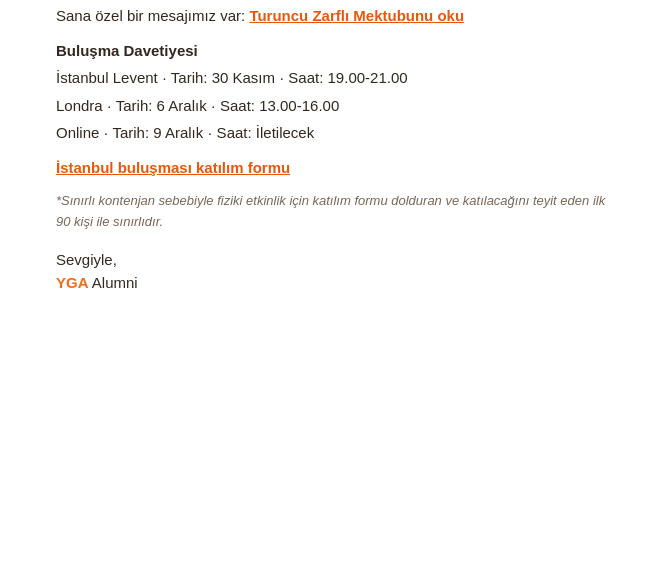
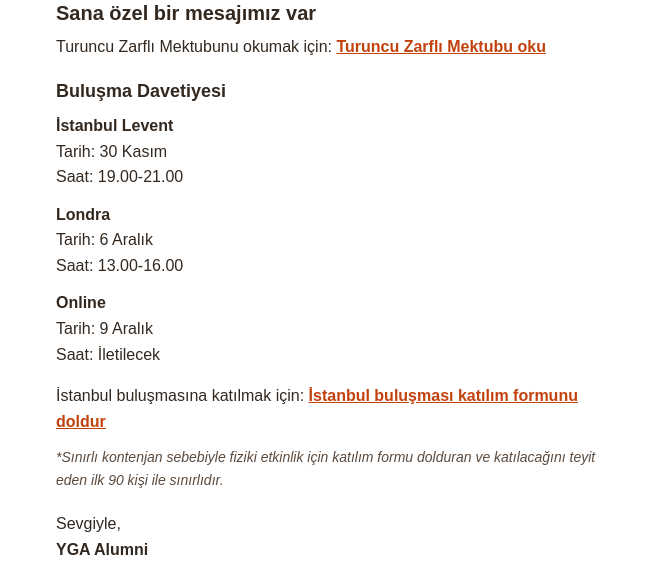
Before and after one commit to Yga-reconnect2/yga-reconnect2.github.io, a plain HTML site: page zarf/mail/onizleme.html in a window 1280 px wide. Shown: the part 788-1374 px from the top of the page, without its empty margins (308-971 px from the left). Before the commit the page ends 1098 px from the top, so only its background shows below. Drawn offline with Linux system fonts and the light colour scheme.

Commit message:
Mail önizleme: engelsiz HTML gövdesi (lang, ön izleme satırı, başlıklar, yazı sürümü)
Co-Authored-By: Claude Opus 5.5 <noreply@anthropic.com>

```diff
--- a/zarf/mail/onizleme.html
+++ b/zarf/mail/onizleme.html
@@ -1,29 +1,76 @@
-<!-- Turuncu Zarflı Mektup: HTML mail gövdesi. Görseller yga-reconnect2.github.io üzerinde barınıyor (mail programları görseli bu adresten yükler). -->
+<!DOCTYPE html>
+<html lang="tr" dir="ltr">
+<head>
+<meta charset="utf-8">
+<meta name="viewport" content="width=device-width, initial-scale=1">
+<title>Turuncu Zarflı Mektup · YGA Alumni</title>
+</head>
+<body style="margin:0;padding:0;background:#ffffff;">
+<!--
+  TURUNCU ZARFLI MEKTUP · HTML MAİL GÖVDESİ (ENGELSİZ SÜRÜM)
+
+  Nasıl kullanılır:
+  - Bu dosyanın tamamı mail gövdesi olarak yapıştırılır. Mail aracı yalnız <body> içini istiyorsa
+    <body> ile </body> arasını yapıştırın.
+  - Görseller yga-reconnect2.github.io'dan yüklenir, ek yapmaya gerek yok.
+
+  Engelsiz kılan şeyler (lütfen silmeyin):
+  1) lang="tr": ekran okuyucu metni Türkçe telaffuzla okur.
+  2) Ön izleme satırı (görünmez): gelen kutusunda konunun yanında görünen ilk cümle; ekran okuyucu da ilk bunu okur.
+  3) Her görselin alt="" metni: görme engelli kullanıcıya görselde ne olduğunu ve bağlantının nereye gittiğini söyler.
+     Görseller kapalı açan kişi de görsel yerine bu metni görür.
+  4) Görsellerin altındaki "yazı sürümü": görseldeki bilgilerin tamamı (tarih, saat, yer, kontenjan notu) yazı olarak burada.
+     Ekran okuyucu kullanıcıları başlıklarla (h1/h2) gezinir; bağlantı yazıları gideceği yeri söyler ("buraya tıkla" değil).
+  5) Renk kontrastı yüksek tutuldu (koyu kahve yazı, beyaz zemin); bilgi yalnız renkle verilmiyor.
+-->
+
+<!-- (2) Ön izleme satırı: gelen kutusunda görünür, mailin içinde görünmez -->
+<div style="display:none;max-height:0;overflow:hidden;mso-hide:all;font-size:1px;line-height:1px;color:#ffffff;opacity:0;">
+  Sana özel bir mesajımız var: Turuncu Zarflı Mektup. Buluşma Davetiyesi: İstanbul Levent 30 Kasım, Londra 6 Aralık, Online 9 Aralık.
+</div>
+
 <table role="presentation" cellpadding="0" cellspacing="0" border="0" width="100%" style="background:#ffffff;">
   <tr><td align="center" style="padding:0;">
     <table role="presentation" cellpadding="0" cellspacing="0" border="0" width="600" style="width:600px;max-width:100%;">
+
+      <!-- (3) 1. görsel: Turuncu Zarflı Mektup sayfasına bağlanır -->
       <tr><td style="padding:0;line-height:0;font-size:0;">
         <a href="https://yga-reconnect2.github.io/zarf/" target="_blank">
           <img src="https://yga-reconnect2.github.io/zarf/mail/1-mektup.jpg" width="600" style="display:block;width:100%;max-width:600px;height:auto;border:0;outline:none;"
                alt="Turuncu Zarflı Mektup: Gün batımında İstanbul Boğazı üzerinde, gagasında turuncu YGA zarfı taşıyan beyaz bir güvercin. Sana özel bir mesajımız var. Mektubu okumak için Mektup İçin Tıkla düğmesine basın.">
         </a>
       </td></tr>
+
+      <!-- (3) 2. görsel: İstanbul buluşması katılım formuna bağlanır -->
       <tr><td style="padding:0;line-height:0;font-size:0;">
         <a href="https://forms.gle/rJznq7h8mX8a3MjB9" target="_blank">
           <img src="https://yga-reconnect2.github.io/zarf/mail/2-istanbul-bulusmasi.jpg" width="600" style="display:block;width:100%;max-width:600px;height:auto;border:0;outline:none;"
                alt="Buluşma Davetiyesi. İstanbul Levent, Tarih: 30 Kasım, Saat: 19.00-21.00. Yanında alt alta iki not kâğıdı: Londra, Tarih: 6 Aralık, Saat: 13.00-16.00; Online, Tarih: 9 Aralık, Saat: İletilecek. İstanbul buluşmasına katılım formu için İstanbul Buluşması İçin Tıkla düğmesine basın. Sınırlı kontenjan sebebiyle fiziki etkinlik ilk 90 kişi ile sınırlıdır. Altta YGA Alumni imzası.">
         </a>
       </td></tr>
-      <tr><td style="padding:20px 24px 8px;font-family:Arial,Helvetica,sans-serif;font-size:15px;line-height:1.55;color:#33281f;">
-        <p style="margin:0 0 12px;">Sana özel bir mesajımız var: <a href="https://yga-reconnect2.github.io/zarf/" style="color:#e8580c;font-weight:bold;">Turuncu Zarflı Mektubunu oku</a></p>
-        <p style="margin:0 0 4px;"><b>Buluşma Davetiyesi</b></p>
-        <p style="margin:0 0 4px;">İstanbul Levent · Tarih: 30 Kasım · Saat: 19.00-21.00</p>
-        <p style="margin:0 0 4px;">Londra · Tarih: 6 Aralık · Saat: 13.00-16.00</p>
-        <p style="margin:0 0 12px;">Online · Tarih: 9 Aralık · Saat: İletilecek</p>
-        <p style="margin:0 0 12px;"><a href="https://forms.gle/rJznq7h8mX8a3MjB9" style="color:#e8580c;font-weight:bold;">İstanbul buluşması katılım formu</a></p>
-        <p style="margin:0 0 16px;font-size:13px;color:#7a6656;font-style:italic;">*Sınırlı kontenjan sebebiyle fiziki etkinlik için katılım formu dolduran ve katılacağını teyit eden ilk 90 kişi ile sınırlıdır.</p>
-        <p style="margin:0;">Sevgiyle,<br><b style="color:#f26b1d;">YGA</b> Alumni</p>
+
+      <!-- (4) Yazı sürümü: görseldeki tüm bilgiler, ekran okuyucu ve görselleri kapalı açanlar için -->
+      <tr><td style="padding:24px 24px 8px;font-family:Arial,Helvetica,sans-serif;font-size:16px;line-height:1.6;color:#33281f;">
+
+        <h1 style="margin:0 0 8px;font-size:20px;line-height:1.3;color:#33281f;">Sana özel bir mesajımız var</h1>
+        <p style="margin:0 0 20px;">Turuncu Zarflı Mektubunu okumak için:
+          <a href="https://yga-reconnect2.github.io/zarf/" target="_blank" style="color:#c2410c;font-weight:bold;text-decoration:underline;">Turuncu Zarflı Mektubu oku</a></p>
+
+        <h2 style="margin:0 0 10px;font-size:18px;line-height:1.3;color:#33281f;">Buluşma Davetiyesi</h2>
+
+        <p style="margin:0 0 12px;"><b>İstanbul Levent</b><br>Tarih: 30 Kasım<br>Saat: 19.00-21.00</p>
+        <p style="margin:0 0 12px;"><b>Londra</b><br>Tarih: 6 Aralık<br>Saat: 13.00-16.00</p>
+        <p style="margin:0 0 16px;"><b>Online</b><br>Tarih: 9 Aralık<br>Saat: İletilecek</p>
+
+        <p style="margin:0 0 12px;">İstanbul buluşmasına katılmak için:
+          <a href="https://forms.gle/rJznq7h8mX8a3MjB9" target="_blank" style="color:#c2410c;font-weight:bold;text-decoration:underline;">İstanbul buluşması katılım formunu doldur</a></p>
+        <p style="margin:0 0 20px;font-size:14px;color:#5c4a3d;font-style:italic;">*Sınırlı kontenjan sebebiyle fiziki etkinlik için katılım formu dolduran ve katılacağını teyit eden ilk 90 kişi ile sınırlıdır.</p>
+
+        <p style="margin:0 0 16px;">Sevgiyle,<br><b>YGA Alumni</b></p>
       </td></tr>
+
     </table>
   </td></tr>
 </table>
+</body>
+</html>
```
